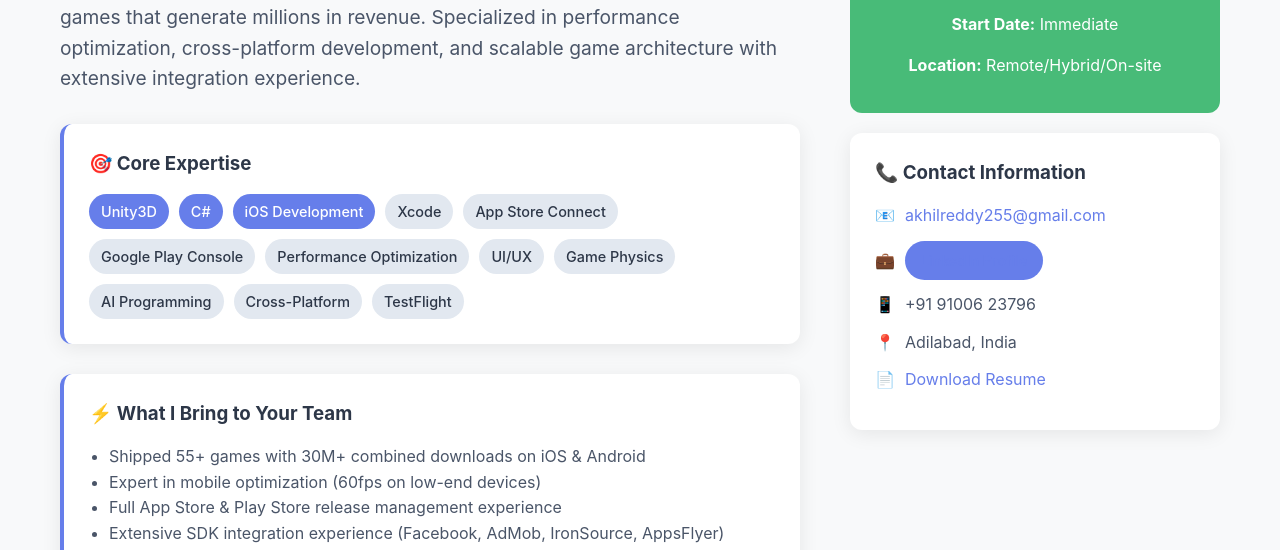
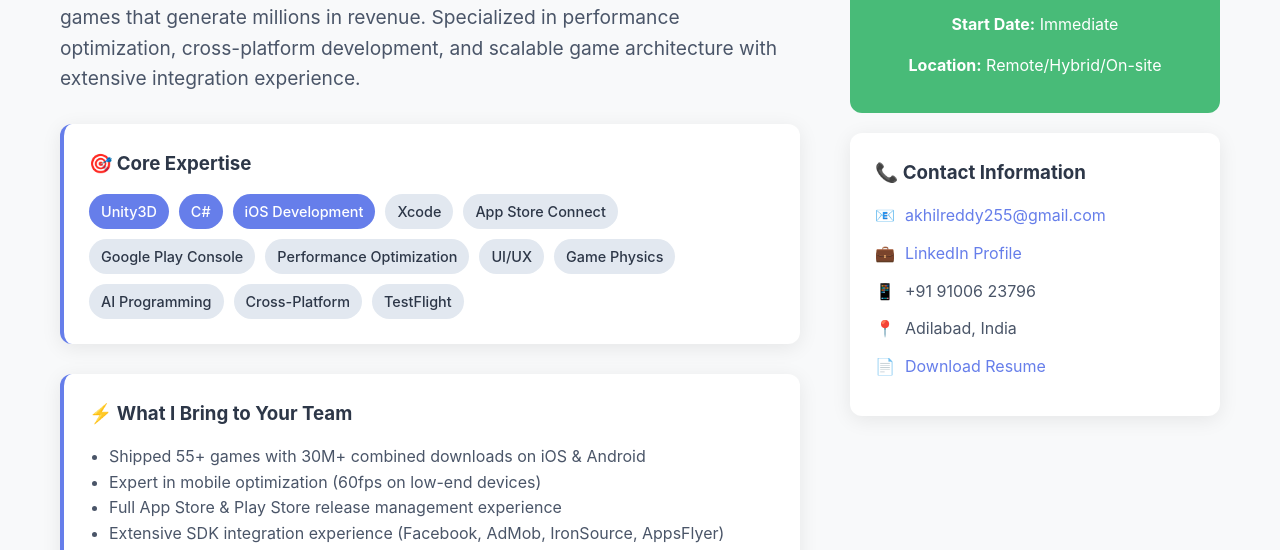
Before and after one commit to akhilreddysarsan/akhilreddysarsan.github.io, a plain HTML site: page index.html in a window 1280 px wide. Shown: the part 243-793 px from the top of the page. Drawn offline with Linux system fonts and the light colour scheme.

Commit message:
Update index.html

```diff
--- a/index.html
+++ b/index.html
@@ -1302,7 +1302,7 @@
                         </div>
                         <div class="contact-item">
                             <span>💼</span>
-                            <a href="https://www.linkedin.com/in/akhil-reddy-9100/" class="video-link" target="_blank" rel="noopener noreferrer">LinkedIn Profile</a>
+                           <a href="https://www.linkedin.com/in/akhil-reddy-9100/"  target="_blank" rel="noopener noreferrer">LinkedIn Profile</a>
                         </div>
                         <div class="contact-item">
                             <span>📱</span>
```
